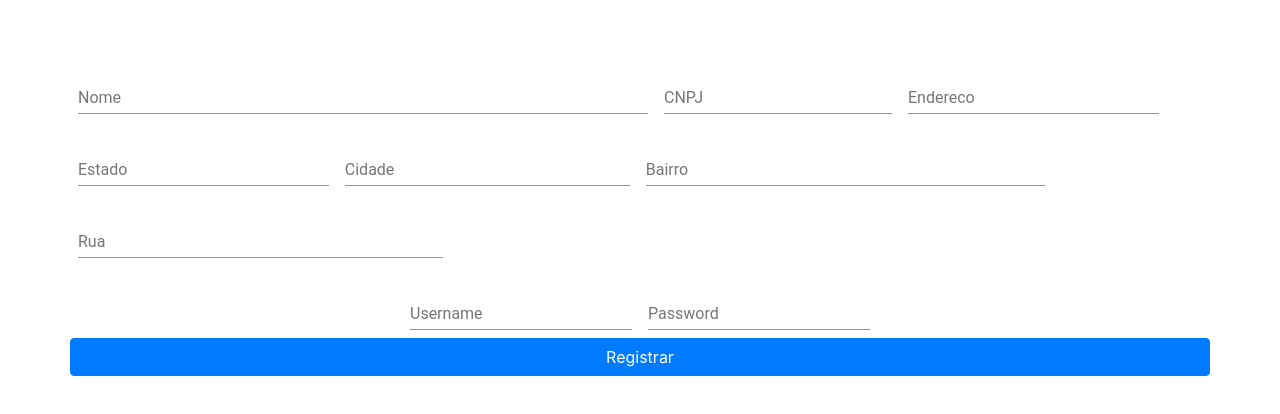
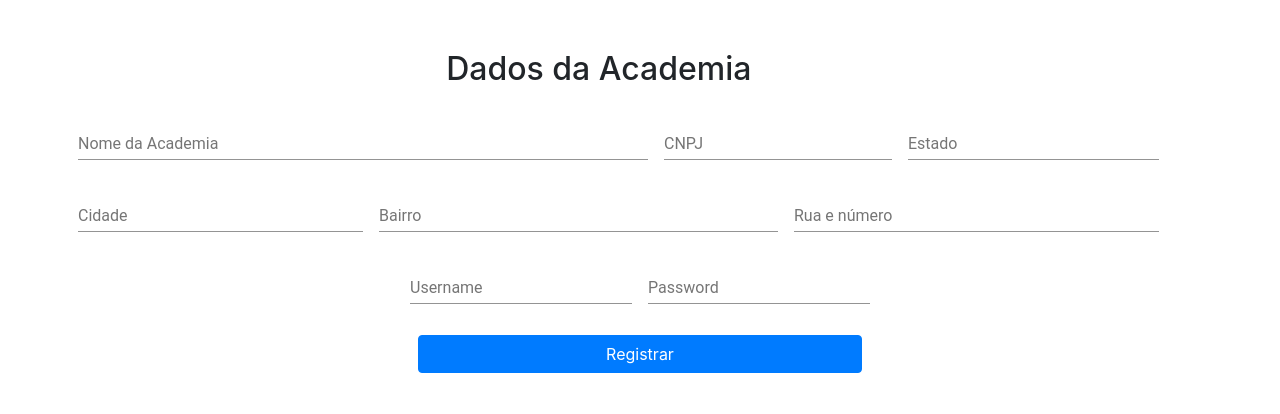
Before and after one commit to RaphaelDoBu/Minha-Academia-FrontEnd, a React (Create React App) app: page /inscreva-se in a window 1280 px wide. Shown: the top 414 px of the page. Built offline with nearby package versions, Linux system fonts and the light colour scheme.

Commit message:
formulario de cadastro de academia atualizado

```diff
--- a/package.json
+++ b/package.json
@@ -3,7 +3,7 @@
   "version": "0.1.0",
   "private": true,
   "dependencies": {
-    "@material-ui/core": "^3.2.2",
+    "@material-ui/core": "^3.3.0",
     "bootstrap": "^4.1.3",
     "react": "^16.5.2",
     "react-dom": "^16.5.2",
--- a/src/components/Cadastro-Academia/cadastro-academia.jsx
+++ b/src/components/Cadastro-Academia/cadastro-academia.jsx
@@ -1,9 +1,6 @@
 import React, { Component } from 'react';
-import { Col, Row, Button, Form, FormGroup, Label, Input, FormText } from 'reactstrap';
 import PropTypes from 'prop-types';
-import classNames from 'classnames';
 import { withStyles } from '@material-ui/core/styles';
-import MenuItem from '@material-ui/core/MenuItem';
 import TextField from '@material-ui/core/TextField';
 
 const styles = theme => ({
@@ -33,7 +30,6 @@ class CadastroAcademia extends Component {
         this.state = {
             nome: undefined,
             cnpj: undefined,
-            endereco: undefined,
             estado: undefined,
             cidade: undefined,
             bairro: undefined,
@@ -43,23 +39,12 @@ class CadastroAcademia extends Component {
 
         }
     }
-    // state = {
-    //     nome: '',
-    //     cnpj: '',
-    //     estado: '',
-    //     cidade: '',
-    //     Bairro: '',
-    //     rua: '',
-    //     username: '',
-    //     password: '',
-    // };
 
     handleSubmit(e) {
         e.preventDefault();
         let dataToSend = {
 
                 nome: this.state.nome,
-                endereco: this.state.endereco,
                 cnpj: this.state.cnpj,
                 estado: this.state.estado,
                 cidade: this.state.cidade,
@@ -107,12 +92,13 @@ class CadastroAcademia extends Component {
     return (
         <div className="container">
             <div className="row" style={{ paddingTop: '50px' }}>
+            <div className="row" style={{ marginLeft: '33%' }}><h2>Dados da Academia</h2></div>
                 <div className="col"></div>
                 <form  onSubmit={this.handleSubmit} className={classes.container} noValidate autoComplete="off">
 
                 <TextField
-                    id="standard-nae"
-                    label="Nome"
+                    id="standard-name"
+                    label="Nome da Academia"
                     style={{ width: '50%' }}
                     className={classes.textField}
                     value={this.state.name}
@@ -127,14 +113,6 @@ class CadastroAcademia extends Component {
                     className={classes.textField}
                     margin="normal"
                     type="number"
-                />
-                <TextField
-                    id="standard-required"
-                    label="Endereco"
-                    style={{ width: '22%' }}
-                    onChange={this.handleChange('endereco')}
-                    className={classes.textField}
-                    margin="normal"
                 />
                 <TextField
                     id="standard-required"
@@ -162,7 +140,7 @@ class CadastroAcademia extends Component {
                 />
                 <TextField
                     id="standard-password-input"
-                    label="Rua"
+                    label="Rua e número"
                     style={{ width: '32%' }}
                     onChange={this.handleChange('rua')}
                     className={classes.textField}
@@ -189,8 +167,10 @@ class CadastroAcademia extends Component {
                         autoComplete="current-password"
                         margin="normal"
                     />
+                    <button type="submit" className="btn btn-primary btn-block button"
+                            style={{ marginLeft:'30%', width: '40%', 'marginTop': '2%' }}>Registrar</button>
                 </div>
-                <button type="submit" className="btn btn-primary btn-block">Registrar</button>
+
 
             </form>
             <div className="col"></div>
```
Also changed, not shown: 1 other file (tests, documents, lock files or other folders).
